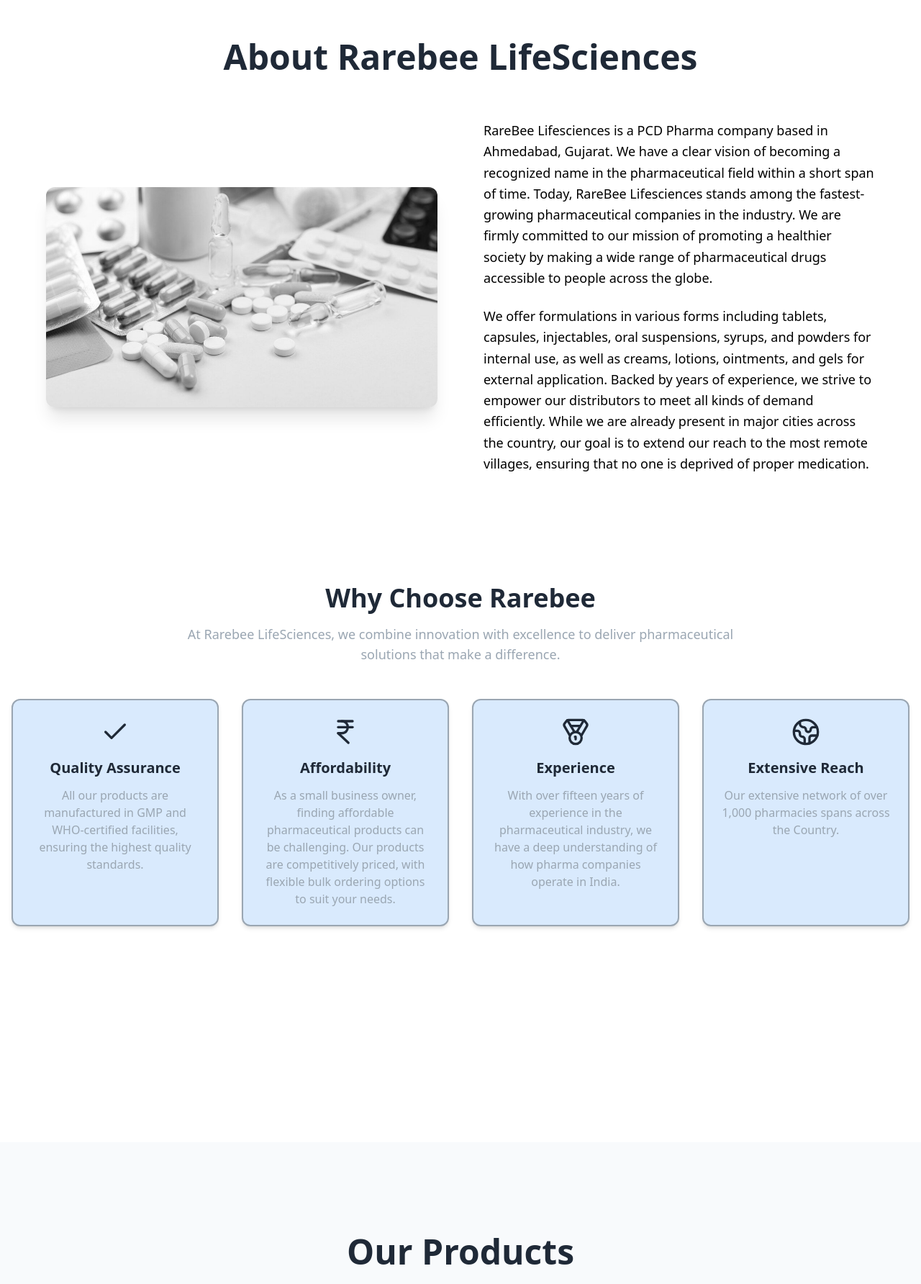
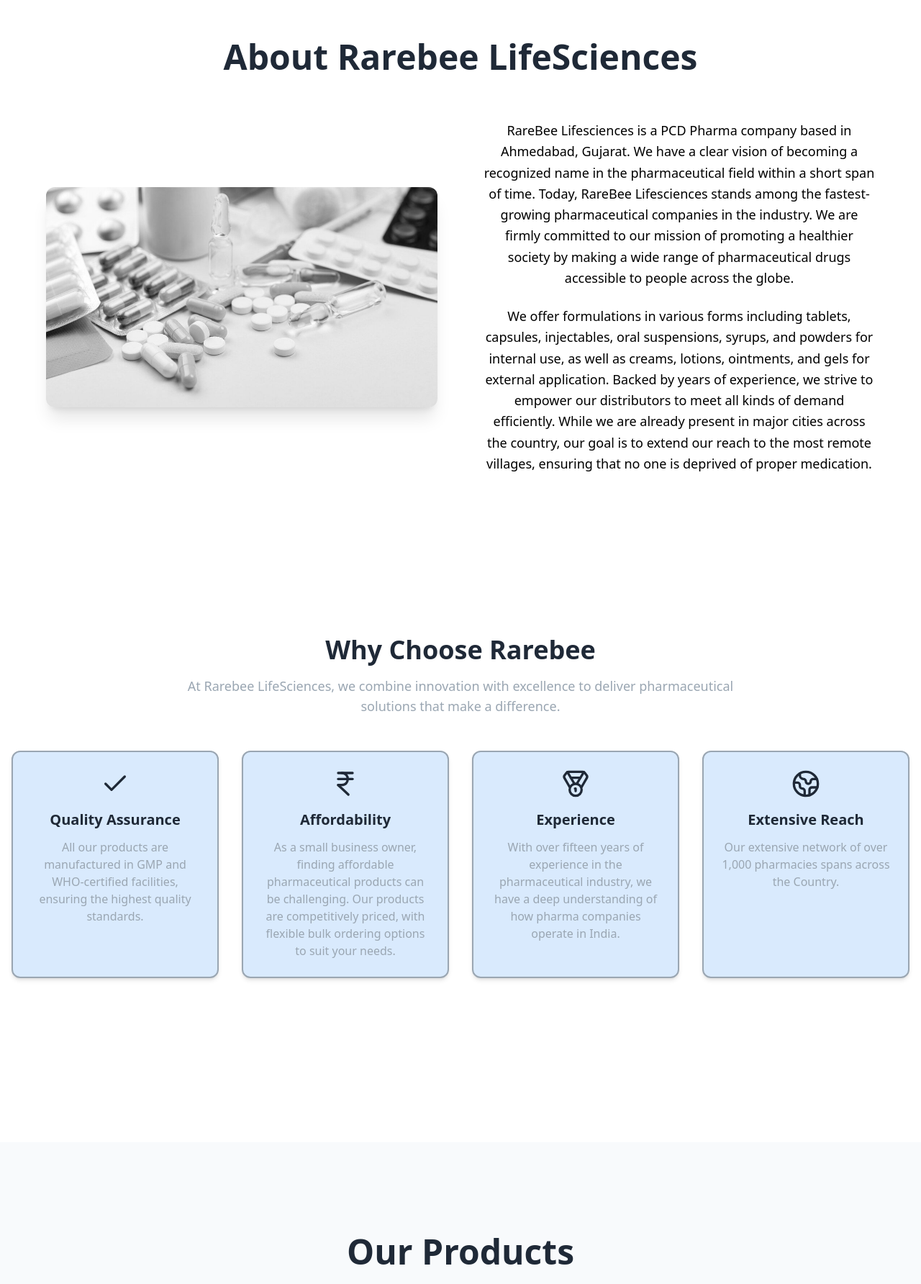
Before and after one commit to dhruvxvaishnav/Rarebee-Lifesciences, a Next.js app: page / in a window 1280 px wide. Shown: the part 905-2689 px from the top of the page at 72% size. Built offline with nearby package versions, Linux system fonts and the light colour scheme.

Commit message:
About Us Page Refinements

```diff
--- a/components/About.tsx
+++ b/components/About.tsx
@@ -123,7 +123,7 @@
               }`}
               style={{ transitionDelay: "400ms" }}
             >
-              <div className="space-y-6">
+              <div className="space-y-6 text-center">
                 <p className="text-lg text-[black] leading-relaxed">
                   RareBee Lifesciences is a PCD Pharma company based in
                   Ahmedabad, Gujarat. We have a clear vision of becoming a
@@ -154,7 +154,7 @@
       {/* Features Section */}
       <section
         id="features"
-        className="min-h-screen py-16 md:py-6 px-4 bg-white"
+        className="min-h-screen py-16 md:py-24 px-4 bg-white"
         ref={featuresRef}
       >
         <div className="container mx-auto">
```
